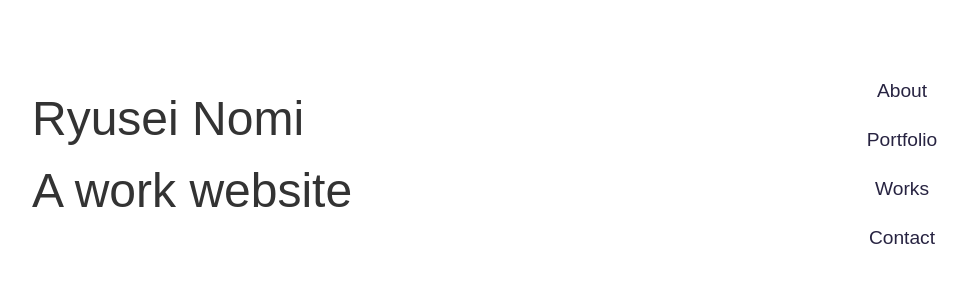
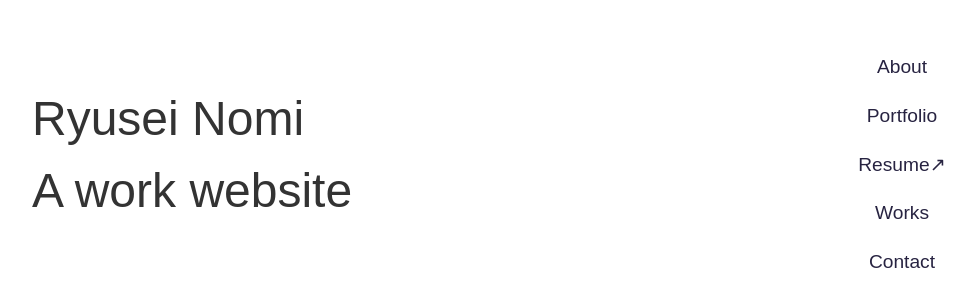
Before and after one commit to ryu-ton10/ryusei_worksite, a Next.js app: page / in a window 1280 px wide. Shown: the part 245-552 px from the top of the page, without its empty margins (98-1073 px from the left). Built offline with nearby package versions, Linux system fonts and the light colour scheme.

Commit message:
add resume link

```diff
--- a/app/page.scss
+++ b/app/page.scss
@@ -34,5 +34,9 @@
             color: #c22729;
         }
       }
+
+      a[target="_blank"]::after {
+        content: " ↗"; /* シンプルに矢印を追加 */
       }
     }
+}
--- a/app/page.tsx
+++ b/app/page.tsx
@@ -10,6 +10,7 @@ export default function Home() {
       <div className="home__menu">
         <a href="/about">About</a>
         <a href="/portfolio">Portfolio</a>
+        <a href="https://www.resume.id/27ma4_tonto" target="_blank" rel="noopener noreferrer">Resume</a>
         <a href="/works">Works</a>
         <a href="/contact">Contact</a>
       </div>
```
Lines whose indentation alone changed are shown as unchanged.
